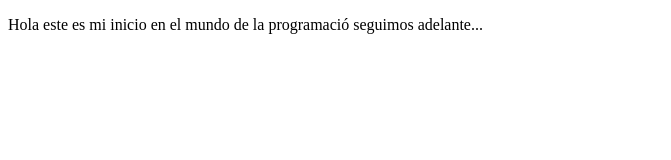
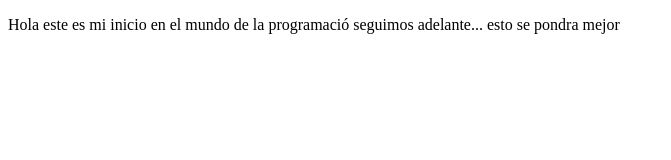
Before and after one commit to santiago-ruiz27/proyectocursoprework, a plain HTML site: page index.html in a window 1280 px wide. Shown: the whole page, without its empty margins (0-671 px from the left). Drawn offline with Linux system fonts and the light colour scheme.

```diff
--- a/index.html
+++ b/index.html
@@ -9,7 +9,7 @@
 <body>
     <p>
        Hola este es mi inicio en el mundo de la programació
-        seguimos adelante...
+        seguimos adelante... esto se pondra mejor
     </p>
 
 </body>
```
